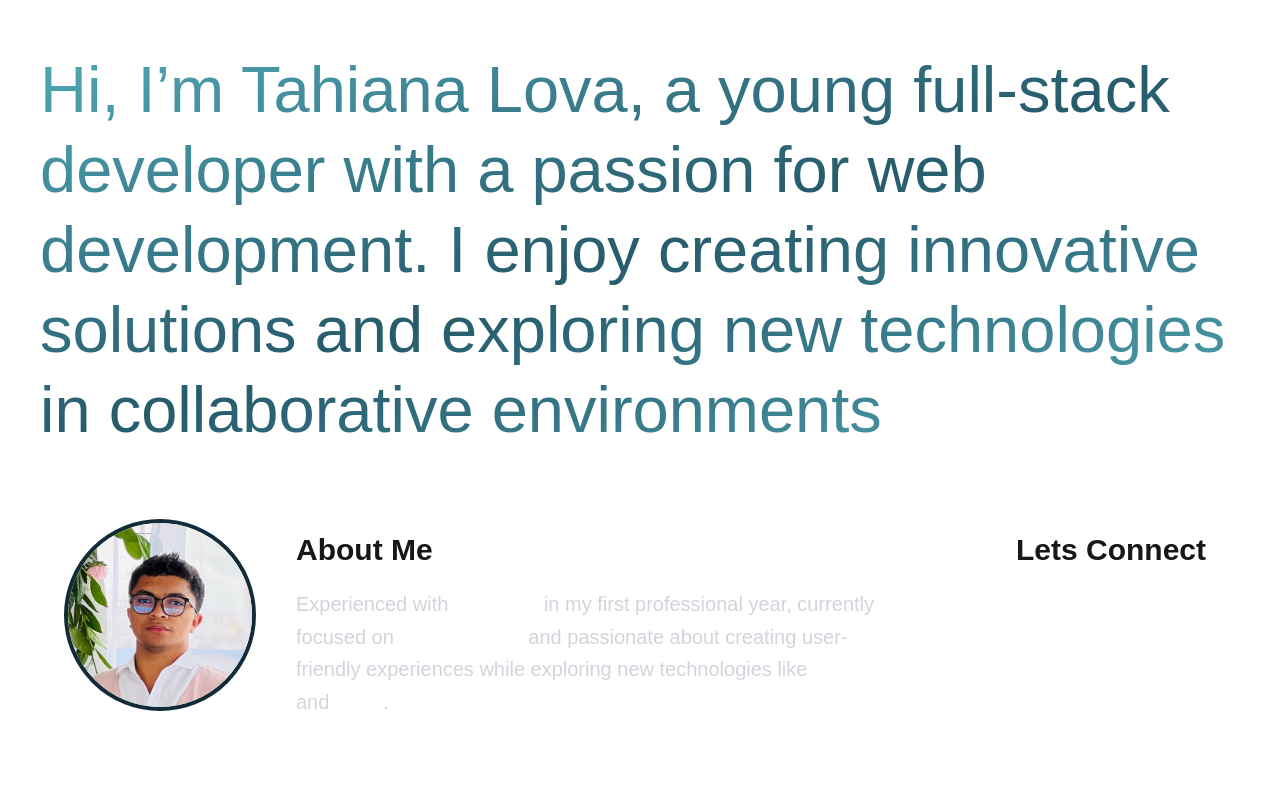
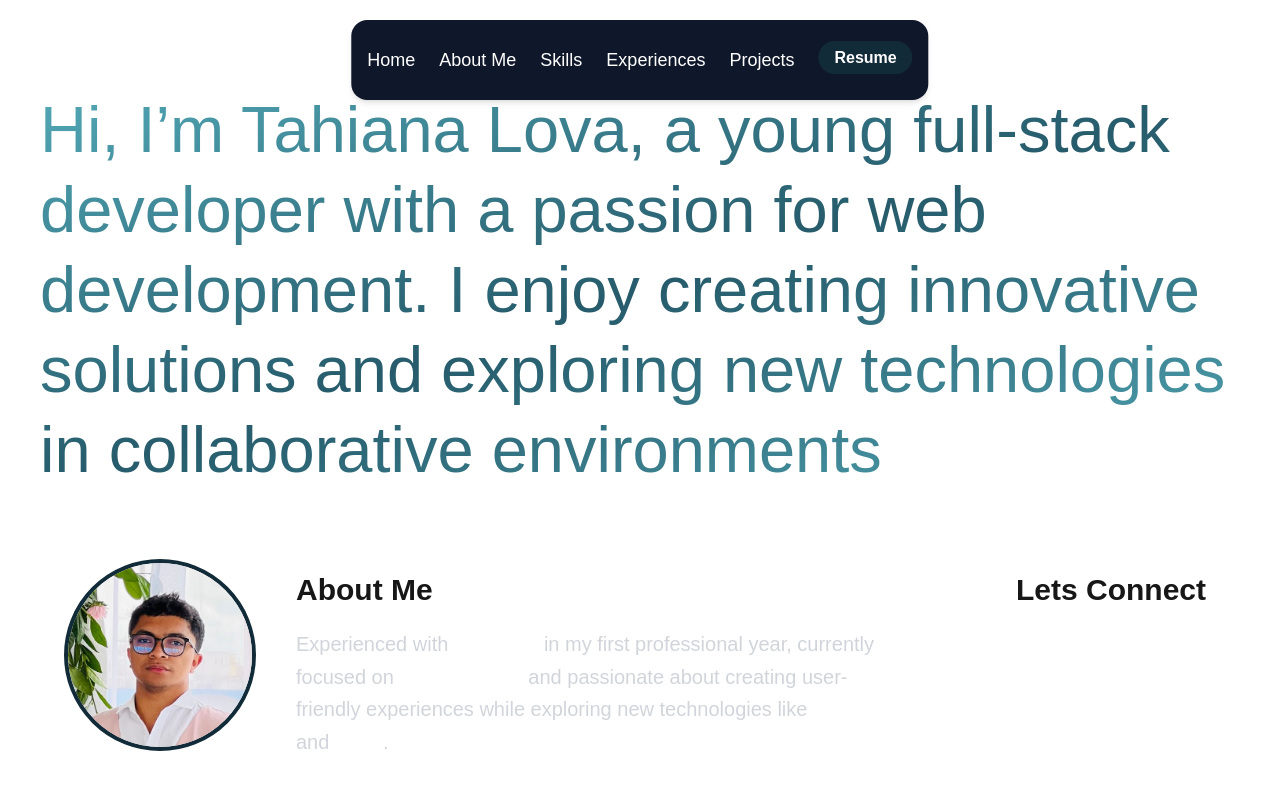
Before and after one commit to Mukkun007/PORTFOLIO-LOVA, a Next.js app: page / in a window 1280 px wide. Shown: the top 800 px of the page. Built offline with nearby package versions, Linux system fonts and the light colour scheme.

Commit message:
header taiwind

```diff
--- a/src/app/globals.css
+++ b/src/app/globals.css
@@ -24,66 +24,6 @@ div.page {
 }
 
 /* Style de la navbar comme une île flottante */
-nav {
-  position: absolute; /* Absolue pour ne pas affecter le flux du contenu */
-  top: 20px; /* Un peu d'espace du haut de la page */
-  left: 50%; /* Centré horizontalement */
-  transform: translateX(-50%); /* Ajuste la position pour un centrage parfait */
-  background-color: #0f172a; /* Couleur de fond de la navbar */
-  padding: 10px 20px;
-  display: flex;
-  justify-content: space-between; /* Ajoute de l'espace entre les blocs */
-  align-items: center; /* Centre les éléments verticalement */
-  width: auto; /* Laisse la largeur s'adapter au contenu */
-  max-width: 900px; /* Limite la largeur maximale de la navbar */
-  height: 80px; /* Hauteur de la navbar */
-  z-index: 10; /* Permet de garder la navbar au-dessus des autres éléments */
-  border-radius: 20px; /* Coins arrondis */
-  box-shadow: 0 4px 10px rgba(0, 0, 0, 0.2); /* Ombre pour l'effet flottant */
-  transition: box-shadow 0.3s ease; /* Transition pour l'ombre douce */
-}
-
-/* Liste de liens */
-nav ul {
-  display: flex;
-  list-style: none;
-  padding: 0;
-  margin: 0;
-  gap: 20px; /* Moins d'espace entre les éléments */
-  justify-content: flex-end;
-}
-
-/* Lien */
-nav ul li a {
-  color: white;
-  text-decoration: none;
-  font-weight: lighter;
-  font-size: 18px; /* Ajuste la taille du texte */
-  transition: color 0.3s ease;
-}
-
-nav ul li a:hover {
-  /* text-decoration: underline; */
-  color: #00bcd4;
-}
-
-/* Effet d'ombre lors du survol de la navbar */
-nav:hover {
-  box-shadow: 0 8px 20px rgba(0, 0, 0, 0.3); /* Ombre plus marquée au survol */
-}
-
-.scroll-to-top {
-  position: fixed;
-  bottom: 20px;
-  left: 20px;
-  background: none; /* Pas de fond */
-  border: none; /* Pas de bordure */
-  padding: 10px;
-  cursor: pointer;
-  font-size: 28px;
-  color: #ff495d; /* Couleur de l'icône */
-  margin-left: 25px;
-}
 
 .scroll-to-top:hover {
   color: #ffffff; /* Couleur de l'icône au survol */
--- a/src/components/Header.tsx
+++ b/src/components/Header.tsx
@@ -8,22 +8,47 @@ const Header = () => {
 
   return (
     <>
-      <nav className="flex justify-between items-center p-4 max-w-4xl mx-auto hidden">
-        <ul className="flex space-x-6">
+      <nav className="fixed top-5 left-1/2 transform -translate-x-1/2 bg-[#0f172a] p-3 md:p-4 flex justify-between items-center w-auto max-w-[900px] h-[80px] z-10 rounded-2xl shadow-md hover:shadow-lg transition-shadow duration-300">
+        <ul className="flex gap-5 md:gap-6 list-none m-0 p-0">
           <li>
-            <a href="#home">{t("header.home")}</a>
+            <a
+              href="#home"
+              className="text-white text-lg font-light transition-colors duration-300 hover:text-[#00bcd4]"
+            >
+              {t("header.home")}
+            </a>
           </li>
           <li>
-            <a href="#biography">{t("header.about")}</a>
+            <a
+              href="#biography"
+              className="text-white text-lg font-light transition-colors duration-300 hover:text-[#00bcd4]"
+            >
+              {t("header.about")}
+            </a>
           </li>
           <li>
-            <a href="#about">{t("header.skills")}</a>
+            <a
+              href="#about"
+              className="text-white text-lg font-light transition-colors duration-300 hover:text-[#00bcd4]"
+            >
+              {t("header.skills")}
+            </a>
           </li>
           <li>
-            <a href="#experience">{t("header.experiences")}</a>
+            <a
+              href="#experience"
+              className="text-white text-lg font-light transition-colors duration-300 hover:text-[#00bcd4]"
+            >
+              {t("header.experiences")}
+            </a>
           </li>
           <li>
-            <a href="#projects">{t("header.projects")}</a>
+            <a
+              href="#projects"
+              className="text-white text-lg font-light transition-colors duration-300 hover:text-[#00bcd4]"
+            >
+              {t("header.projects")}
+            </a>
           </li>
           <li>
             <a
--- a/src/components/Home.tsx
+++ b/src/components/Home.tsx
@@ -6,7 +6,7 @@ const Home = () => {
   const t = useTranslations(); // Hook pour récupérer les traductions
 
   return (
-    <main className="flex justify-between items-center">
+    <main className="flex justify-between items-center lg:mt-10">
       <div className="desc">
         <h1 className="text-center md:ml-[40px] md:mr-[40px] xl:ml-[40px] xl:mr-[40px] 2xl:ml-[220px] 2xl:mr-[220px] xl:text-left font-bold text-4xl sm:text-[45px] md:text-[50px] lg:text-[60px] xl:text-[65px] 2xl:text-[70px] bg-gradient-to-br from-[#52a8b6] via-[#265b6b] to-[#52a8b6] text-transparent bg-clip-text leading-[45px] sm:leading-[70px] md:leading-[70px] lg:leading-[70px] xl:leading-[80px] 2xl:leading-[85px]">
           {t("home.greeting")}
```
